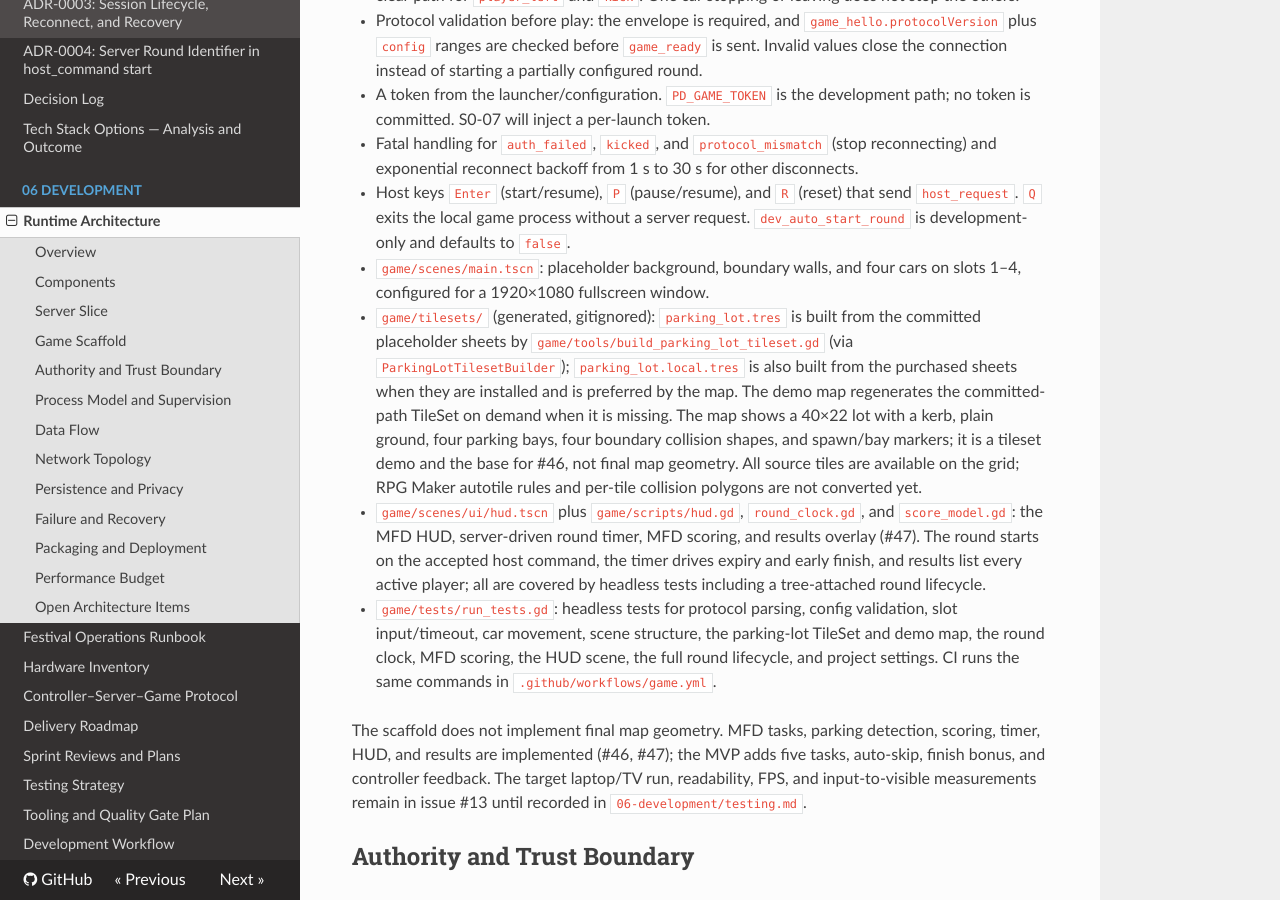
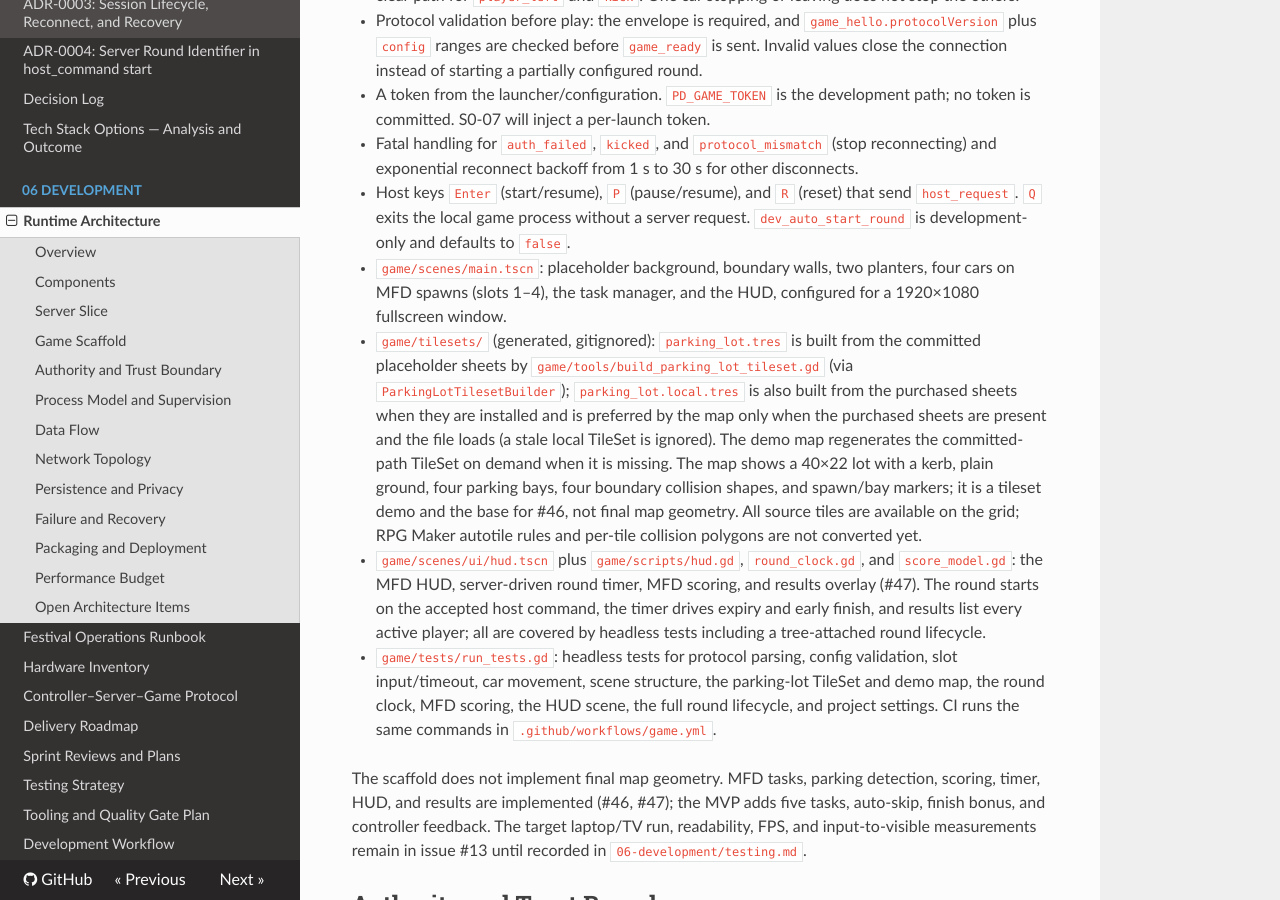
Before and after one commit to PSZLBit/ProszkowskaDrift, an MkDocs documentation site: the page built from documentation/06-development/architecture.md, in a window 1280 px wide and 900 px high, scrolled down 2305 px. Built offline with MkDocs 1.6.1, drawn with Linux system fonts in a browser that asks for light colours; nearby versions of some CDN libraries.

Commit message:
docs(game): describe MFD round lifecycle and stale TileSet fallback

```diff
--- a/documentation/06-development/architecture.md
+++ b/documentation/06-development/architecture.md
@@ -119,13 +119,16 @@ Godot 4.7.2 project with:
 - Host keys `Enter` (start/resume), `P` (pause/resume), and `R` (reset) that
   send `host_request`. `Q` exits the local game process without a server
   request. `dev_auto_start_round` is development-only and defaults to `false`.
-- `game/scenes/main.tscn`: placeholder background, boundary walls, and four cars
-  on slots 1–4, configured for a 1920×1080 fullscreen window.
+- `game/scenes/main.tscn`: placeholder background, boundary walls, two
+  planters, four cars on MFD spawns (slots 1–4), the task manager, and the
+  HUD, configured for a 1920×1080 fullscreen window.
 - `game/tilesets/` (generated, gitignored): `parking_lot.tres` is built from the
   committed placeholder sheets by `game/tools/build_parking_lot_tileset.gd` (via
   `ParkingLotTilesetBuilder`); `parking_lot.local.tres` is also built from the
-  purchased sheets when they are installed and is preferred by the map. The demo
-  map regenerates the committed-path TileSet on demand when it is missing. The
+  purchased sheets when they are installed and is preferred by the map only
+  when the purchased sheets are present and the file loads (a stale local
+  TileSet is ignored). The demo map regenerates the committed-path TileSet on
+  demand when it is missing. The
   map shows a 40×22 lot with a kerb, plain ground, four parking bays, four
   boundary collision shapes, and spawn/bay markers; it is a tileset demo and the
   base for #46, not final map geometry. All source tiles are available on the
```
